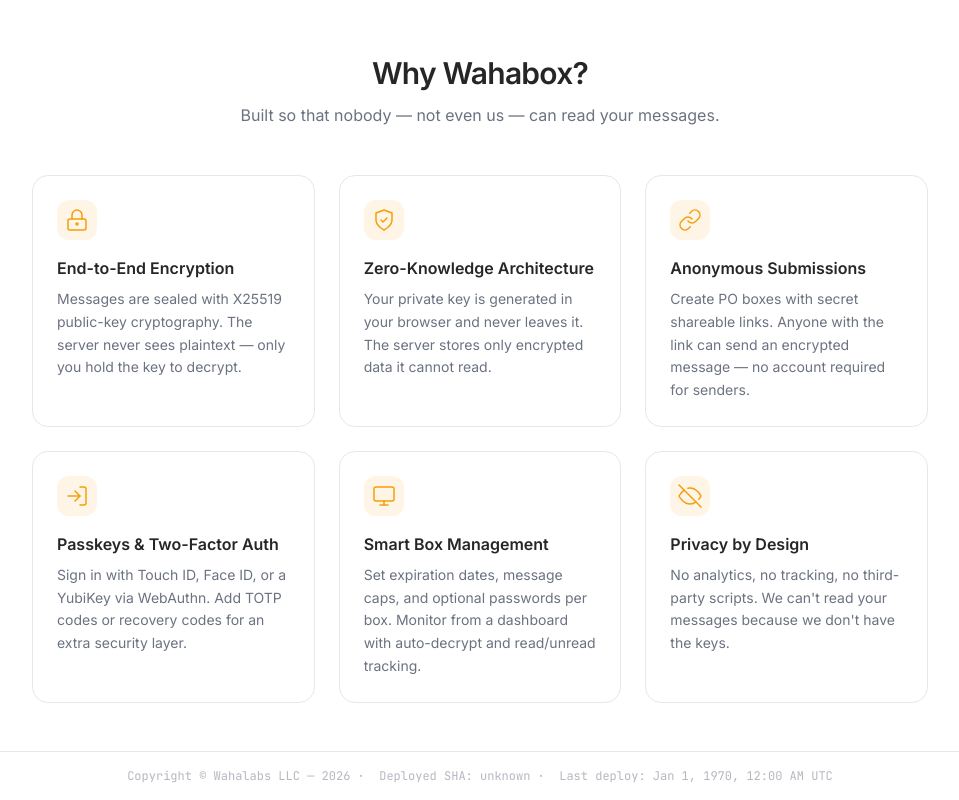
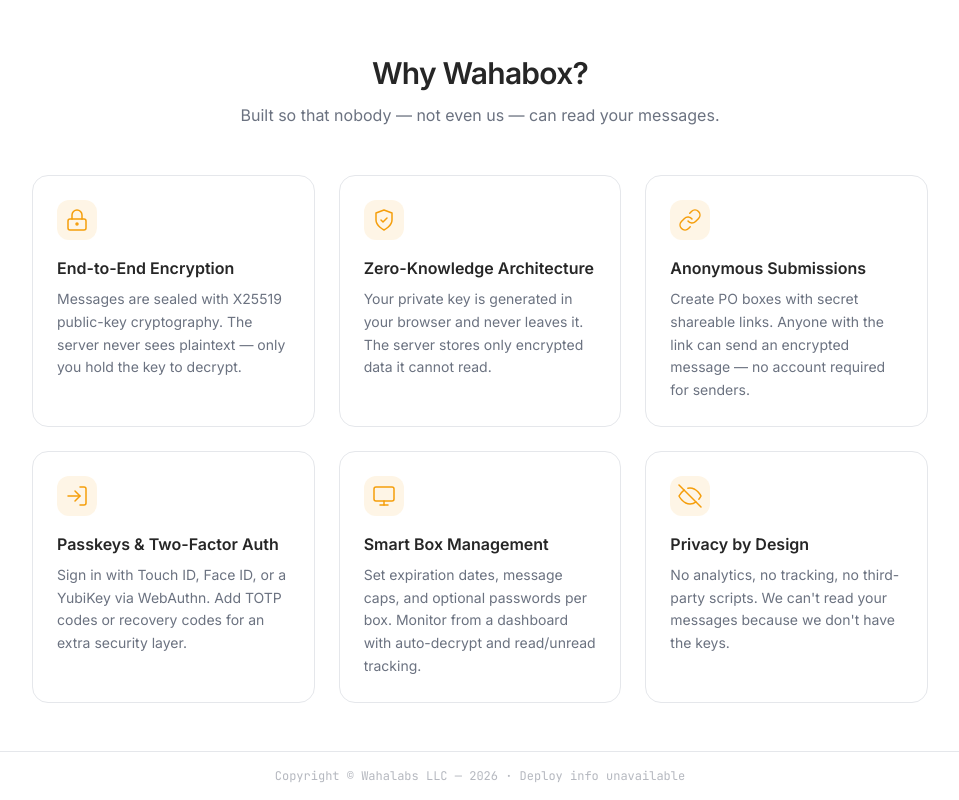
Before and after one commit to yassinehaddioui/wahabox, a Next.js app: page / in a window 1280 px wide. Shown: the part 337-1137 px from the top of the page, without its empty margins (160-1119 px from the left). Built offline with nearby package versions, Linux system fonts and the light colour scheme.

Commit message:
Handling the version.json issue.

```diff
--- a/app/layout.tsx
+++ b/app/layout.tsx
@@ -1,9 +1,18 @@
 import type { Metadata } from 'next'
 import { Inter, Source_Serif_4, JetBrains_Mono } from 'next/font/google'
+import { readFileSync } from 'fs'
+import { join } from 'path'
 import { TooltipProvider } from '@/components/ui/tooltip'
 import { Toaster } from '@/components/ui/sonner'
-import version from '@/version.json'
 import './globals.css'
+
+function getVersion(): { sha: string; date: string } {
+  try {
+    return JSON.parse(readFileSync(join(process.cwd(), 'version.json'), 'utf-8'))
+  } catch {
+    return { sha: 'unknown', date: '' }
+  }
+}
 
 const fontSans = Inter({
   variable: '--font-sans',
@@ -38,6 +47,8 @@
 }: Readonly<{
   children: React.ReactNode
 }>) {
+  const version = getVersion()
+
   return (
     <html lang="en" className={`${fontSans.variable} ${fontSerif.variable} ${fontMono.variable}`}>
       {plausibleScriptSrc && (
@@ -67,6 +78,8 @@
                 Wahalabs LLC
               </a>{' '}
               &mdash; {new Date().getFullYear()}&nbsp;&middot;&nbsp;
+              {version.sha !== 'unknown' && (
+                <>
                   Deployed SHA:{' '}
                   <a
                     href={`https://github.com/yassinehaddioui/wahabox/commit/${version.sha}`}
@@ -77,6 +90,10 @@
                     {version.sha}
                   </a>
                   &nbsp;&middot;&nbsp;
+                </>
+              )}
+              {version.date ? (
+                <>
                   Last deploy:{' '}
                   {new Date(version.date).toLocaleDateString('en-US', {
                     year: 'numeric',
@@ -86,6 +103,10 @@
                     minute: '2-digit',
                     timeZoneName: 'short',
                   })}
+                </>
+              ) : (
+                'Deploy info unavailable'
+              )}
             </p>
           </footer>
           <Toaster />
--- a/version.json
+++ /dev/null
@@ -1,4 +0,0 @@
-{
-  "sha": "unknown",
-  "date": "1970-01-01T00:00:00.000Z"
-}
```
Also changed, not shown: 1 other file (tests, documents, lock files or other folders). Lines whose indentation alone changed are shown as unchanged.
